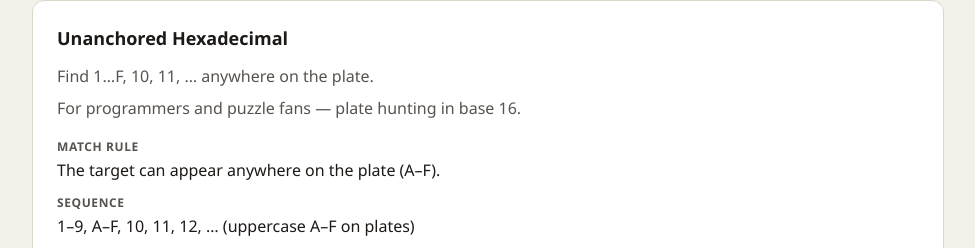
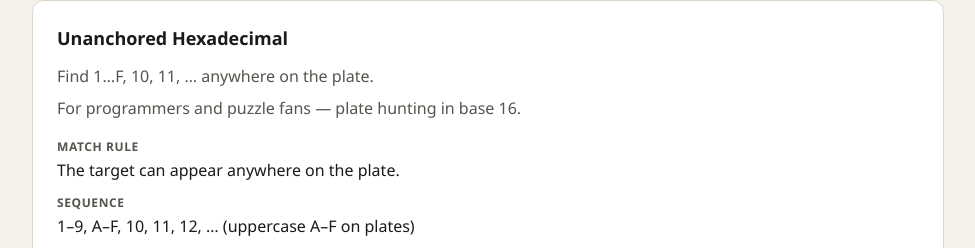
Before and after one commit to TheLocehiliosan/plates, a React (Vite) app: page /rules in a window 1280 px wide. Shown: the part 2303-2551 px from the top of the page, without its empty margins (152-1127 px from the left). Built offline with nearby package versions, Linux system fonts and the light colour scheme.

Commit message:
Simplify Hex match rule hint to match other unanchored variants.
Co-authored-by: Cursor <cursoragent@cursor.com>

```diff
--- a/src/games/registry.ts
+++ b/src/games/registry.ts
@@ -36,7 +36,7 @@ export const VARIANTS: VariantDefinition[] = [
     name: 'Unanchored Hexadecimal',
     shortDescription: 'Find 1…F, 10, 11, … anywhere on the plate.',
     matchRule: 'anywhere',
-    matchRuleHint: 'The target can appear anywhere on the plate (A–F).',
+    matchRuleHint: 'The target can appear anywhere on the plate.',
     getTarget: (index) => getCountingTarget(index, 16),
     isComplete: () => false,
   },
```
